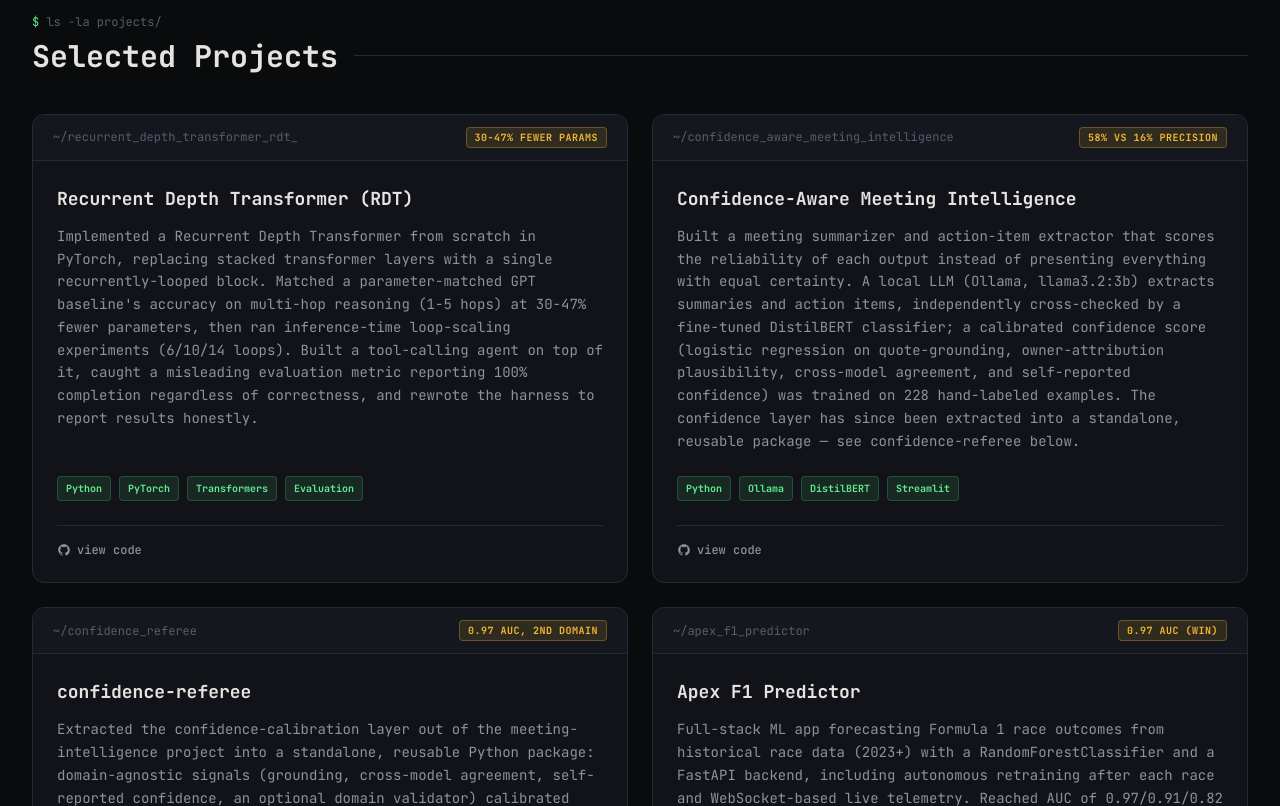
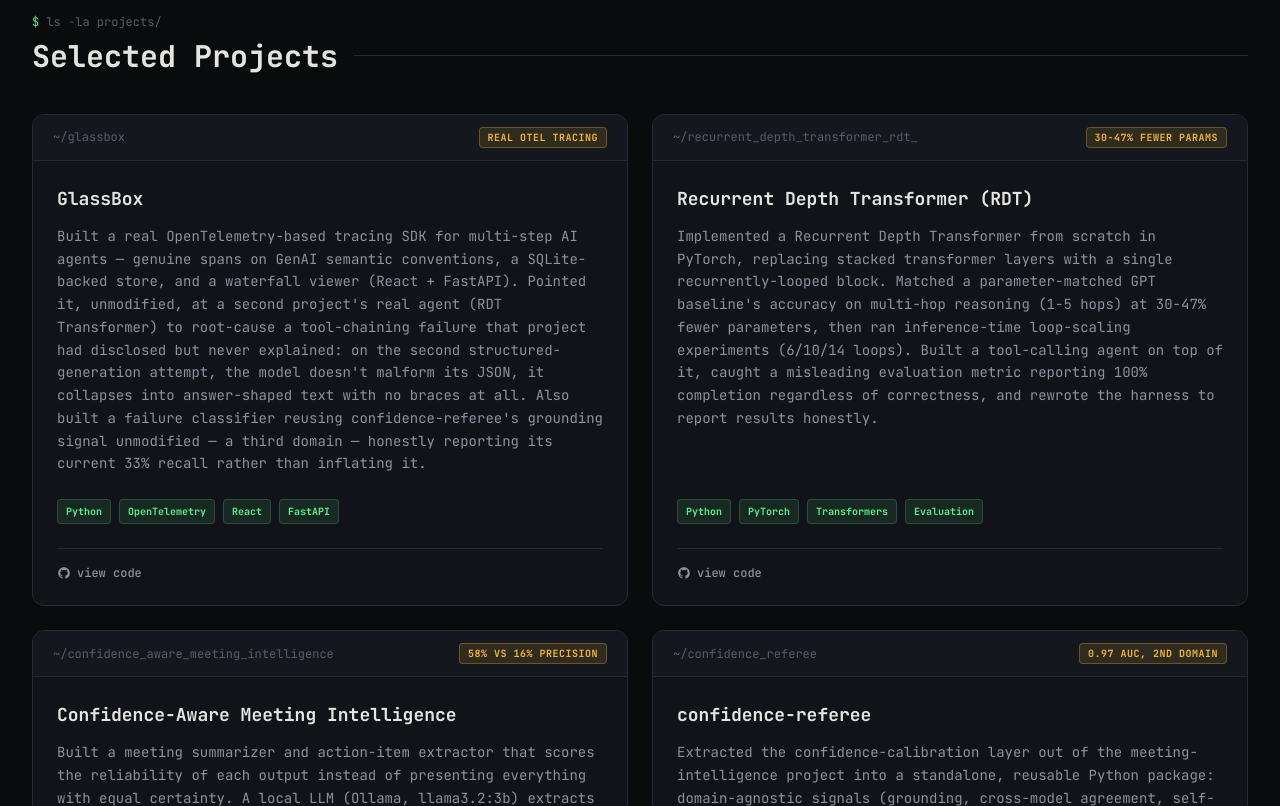
Before and after one commit to PrathibhaDevkar/prathibha-portfolio, a Next.js app: page / in a window 1280 px wide. Shown: the part 1380-2186 px from the top of the page. Built offline with nearby package versions, Linux system fonts and the light colour scheme.

Commit message:
Add GlassBox project

```diff
--- a/data/projects.ts
+++ b/data/projects.ts
@@ -8,6 +8,13 @@
 }
 
 export const project: Project[] = [
+  {
+    title: "GlassBox",
+    description: "Built a real OpenTelemetry-based tracing SDK for multi-step AI agents — genuine spans on GenAI semantic conventions, a SQLite-backed store, and a waterfall viewer (React + FastAPI). Pointed it, unmodified, at a second project's real agent (RDT Transformer) to root-cause a tool-chaining failure that project had disclosed but never explained: on the second structured-generation attempt, the model doesn't malform its JSON, it collapses into answer-shaped text with no braces at all. Also built a failure classifier reusing confidence-referee's grounding signal unmodified — a third domain — honestly reporting its current 33% recall rather than inflating it.",
+    tags: ["Python", "OpenTelemetry", "React", "FastAPI"],
+    stats: "Real OTel Tracing",
+    githubLink: "https://github.com/PrathibhaDevkar/glassbox"
+  },
   {
     title: "Recurrent Depth Transformer (RDT)",
     description: "Implemented a Recurrent Depth Transformer from scratch in PyTorch, replacing stacked transformer layers with a single recurrently-looped block. Matched a parameter-matched GPT baseline's accuracy on multi-hop reasoning (1-5 hops) at 30-47% fewer parameters, then ran inference-time loop-scaling experiments (6/10/14 loops). Built a tool-calling agent on top of it, caught a misleading evaluation metric reporting 100% completion regardless of correctness, and rewrote the harness to report results honestly.",
```
